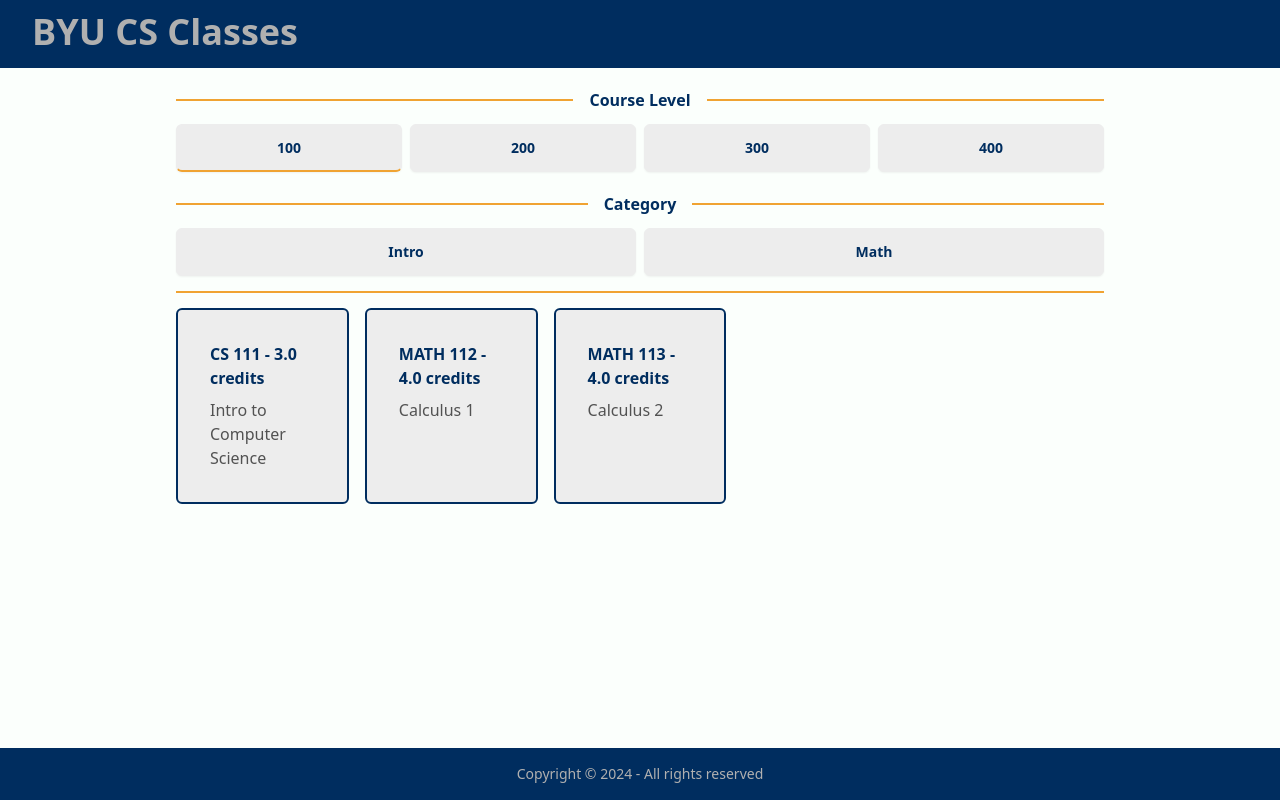
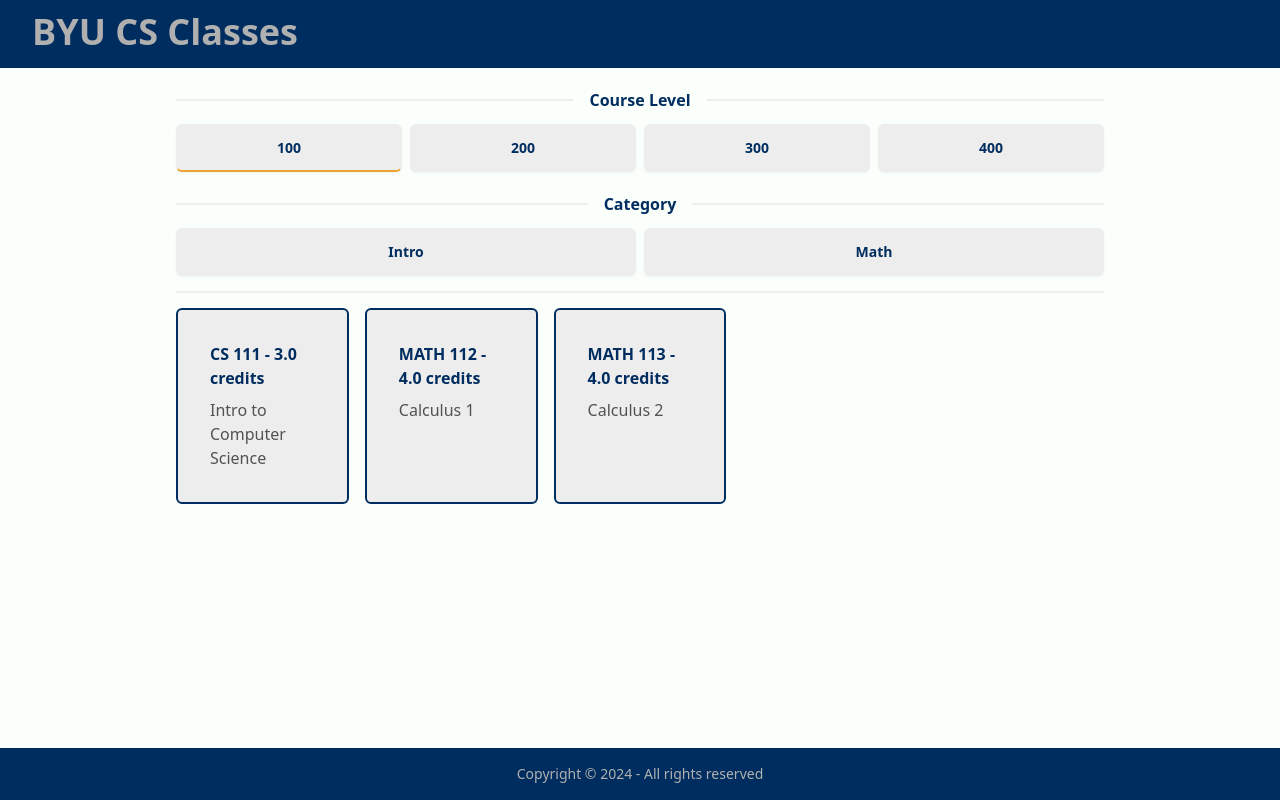
Before and after one commit to speel107/card-app, a React (Create React App) app: page / in a window 1280 px wide. Built offline with nearby package versions, Linux system fonts and the light colour scheme.

Commit message:
Adjusted color to divider-neutral

```diff
--- a/src/ClassList.jsx
+++ b/src/ClassList.jsx
@@ -49,7 +49,7 @@ const ClassList = () => {
     <div className="flex flex-col my-4 mx-auto w-3/4 pt-2 mt-0 px-2 mb-auto overflow-y-scroll">
       {/* <div className="flex-1 w-screen bg-base-100 fixed"> */}
         <div className="w-full mt-4 mx-auto px-2 top-0 z-50 bg-base-100">
-          <div className="divider divider-accent mt-0 font-bold text-primary">Course Level</div>
+          <div className="divider divider-neutral mt-0 font-bold text-primary">Course Level</div>
           <div className="tabs flex justify-between -mr-2">
             {categories.map((cat) => (
               <div className="w-1/4 mr-2">
@@ -69,7 +69,7 @@ const ClassList = () => {
               </div>
             ))}
           </div>
-          <div className="divider divider-accent mt-2 font-bold text-primary">Category</div>
+          <div className="divider divider-neutral mt-2 font-bold text-primary">Category</div>
           {category && (
             <div className="tabs flex justify-between -mr-2">
               {subcategories[category].map((subcat) => (
@@ -90,7 +90,7 @@ const ClassList = () => {
               ))}
             </div>
           )}
-          <div className="divider divider-accent mt-2 mb-0"></div>
+          <div className="divider divider-neutral mt-2 mb-0"></div>
         </div>
       {/* </div> */}
       <div className="flex my-0 mx-auto w-full p-2 overflow-y-scroll">
```
